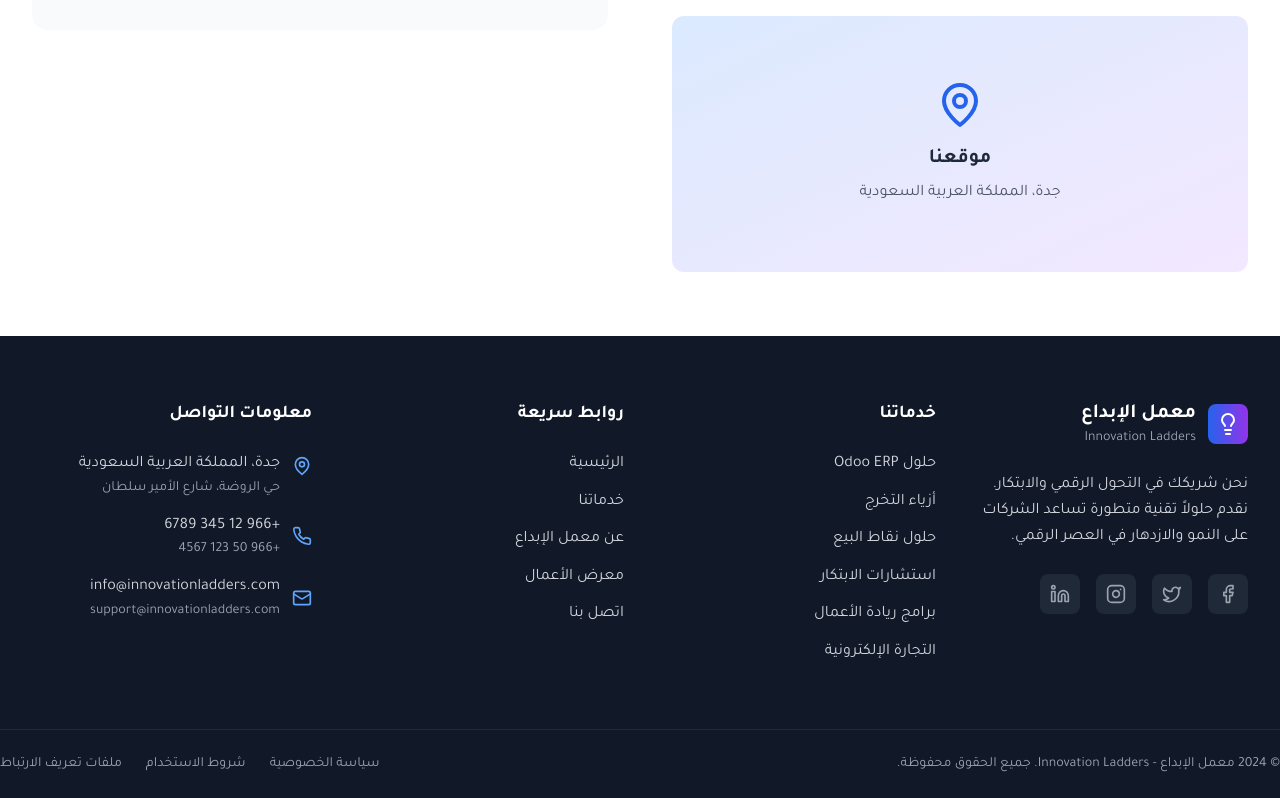
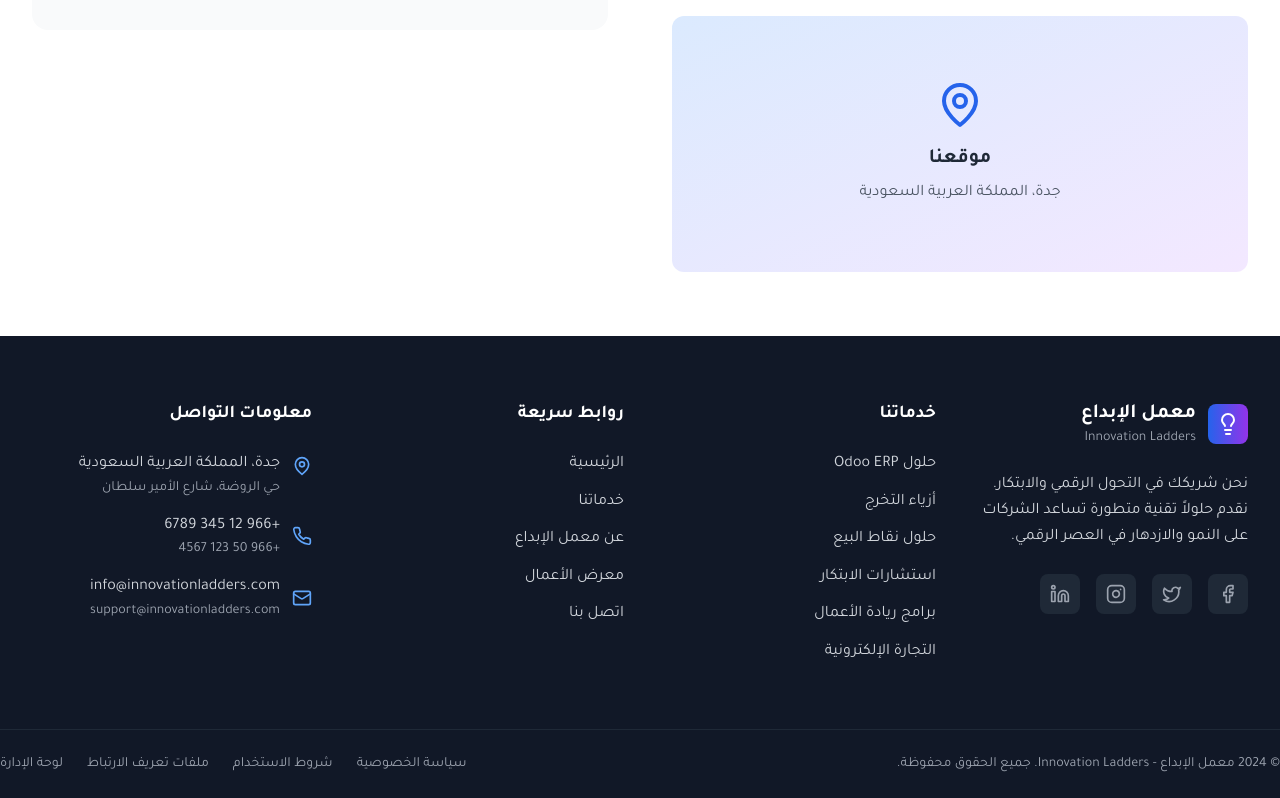
Before and after one commit to InnovationLadders/innovationladders, a React (Vite) app: page / in a window 1280 px wide. Shown: the part 6028-6826 px from the top of the page. Built offline with nearby package versions, Linux system fonts and the light colour scheme.

Commit message:
إضافة رابط مدير النظام في Footer

```diff
--- a/src/components/Footer.tsx
+++ b/src/components/Footer.tsx
@@ -184,6 +184,7 @@ const Footer: React.FC = () => {
               <a href="#" className="hover:text-white transition-colors">سياسة الخصوصية</a>
               <a href="#" className="hover:text-white transition-colors">شروط الاستخدام</a>
               <a href="#" className="hover:text-white transition-colors">ملفات تعريف الارتباط</a>
+              <a href="/admin" className="hover:text-white transition-colors">لوحة الإدارة</a>
             </motion.div>
           </div>
         </div>
```
